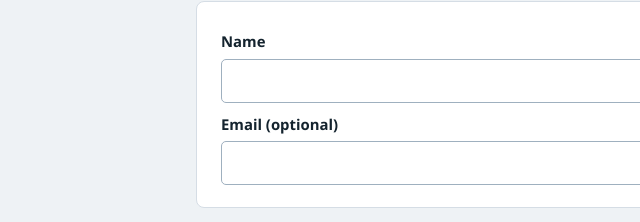
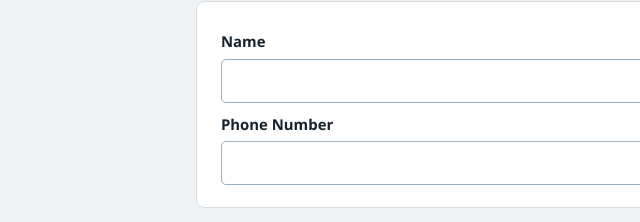
Before and after one commit to bbstatsmcmc-spec/PCQoES2026, a plain HTML site: page courier.html in a window 1280 px wide. Shown: the part 323-545 px from the top of the page, 0-640 px from the left. Drawn offline with Linux system fonts and the light colour scheme.

Commit message:
Update courier.html

```diff
--- a/courier.html
+++ b/courier.html
@@ -61,7 +61,7 @@ rf:["Reference","Rujukan"],ed:["Edit and resubmit","Edit dan hantar semula"],kp:
 ct:["For assistance: MCMC 1-800-188-030","Untuk bantuan: MCMC 1-800-188-030"],sp:["Please specify","Sila nyatakan"],im:["Importance","Kepentingan"],sa:["Satisfaction","Kepuasan"],
 lgi:["IMPORTANCE: 1 Extremely not important · 3 Neutral · 5 Extremely important<br>SATISFACTION: 1 Extremely not satisfied · 3 Neutral · 5 Extremely satisfied","KEPENTINGAN: 1 Sangat tidak penting · 3 Neutral · 5 Sangat penting<br>KEPUASAN: 1 Sangat tidak berpuas hati · 3 Neutral · 5 Sangat berpuas hati"],
 gt:["Please rate the IMPORTANCE and SATISFACTION LEVEL of each statement below on a scale from 1 to 5.","Sila nilaikan KEPENTINGAN dan TAHAP KEPUASAN bagi setiap pernyataan di bawah menggunakan skala 1 hingga 5."],
-nm:["Name","Nama"],em:["Email (optional)","Emel (pilihan)"],end:["Thank you for your participation. This survey is not applicable to you. Queries: MCMC 1-800-188-030.","Terima kasih atas penyertaan anda. Survei ini tidak berkaitan dengan anda. Pertanyaan: MCMC 1-800-188-030."]};
+nm:["Name","Nama"],em:["Phone Number","Nomber Telefon"],end:["Thank you for your participation. This survey is not applicable to you. Queries: MCMC 1-800-188-030.","Terima kasih atas penyertaan anda. Survei ini tidak berkaitan dengan anda. Pertanyaan: MCMC 1-800-188-030."]};
 const YN="Yes|Ya;No|Tidak",FR="Which of the following issues causes the most frustration when frequently faced?|Antara berikut, situasi yang manakah paling mengecewakan apabila sering mengalaminya?";
 const Q=[
 {h:"Verification|Pengesahan"},
```
